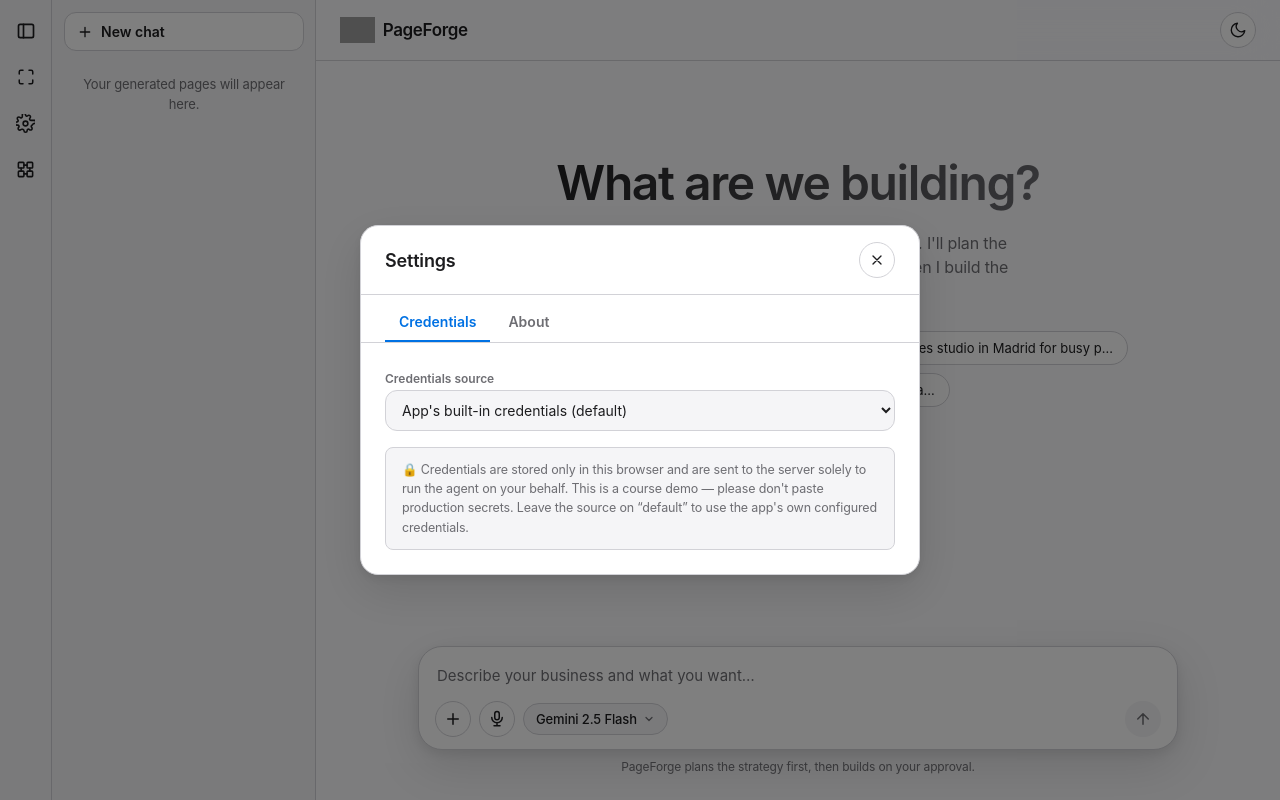
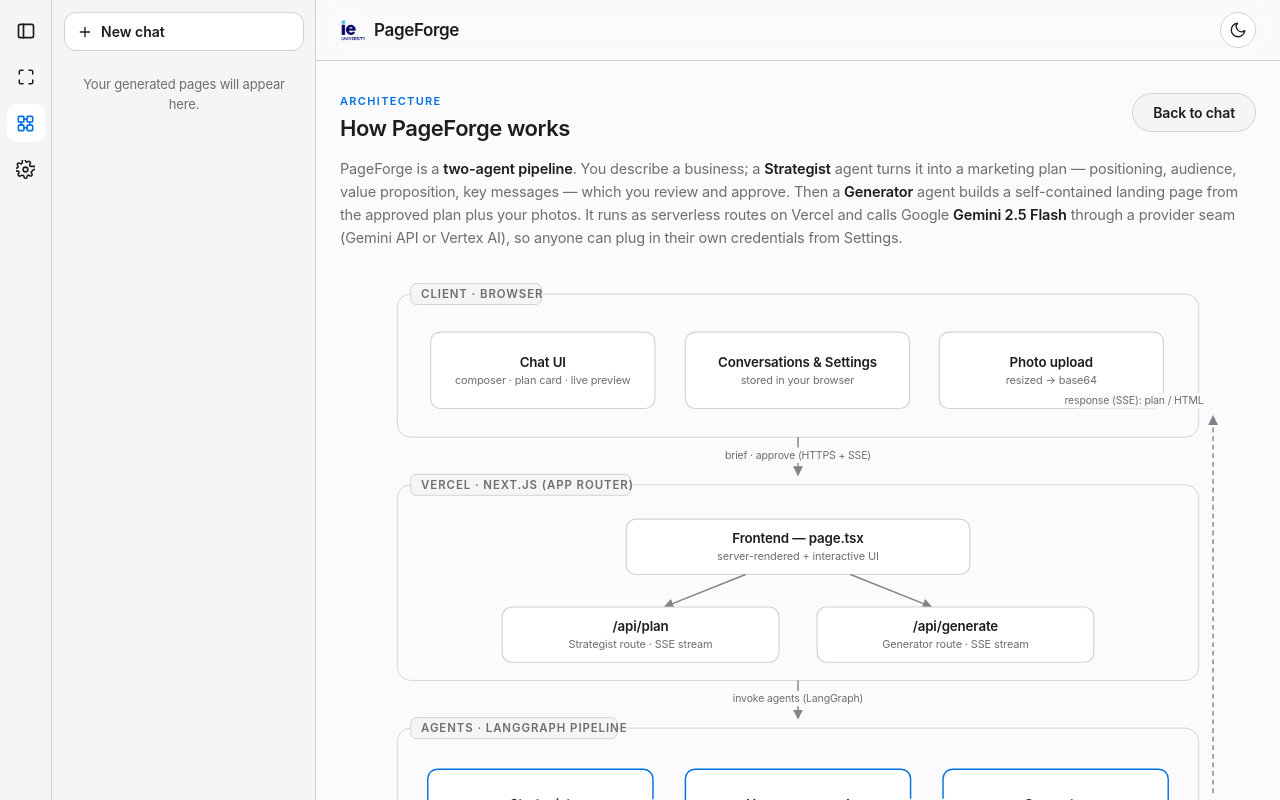
Before and after one commit to lukatcheishvili/generative_AI_project, a Next.js app in the folder web/: page / in a window 1280 px wide. Both pictures are taken after a click on the button 25 px from the left and 123 px from the top of the page. Built offline with nearby package versions, Linux system fonts and the light colour scheme; grey boxes are pictures that could not be loaded.

Commit message:
feat(web): add IE logo asset; architecture renders inline (keeps rail/sidebar/topbar); settings below architecture in rail

```diff
--- a/web/app/globals.css
+++ b/web/app/globals.css
@@ -127,6 +127,11 @@ button {
 
 .rail-btn:hover {
   background: var(--surface-1);
+}
+
+.rail-btn.active {
+  background: var(--surface-1);
+  color: var(--accent);
 }
 
 .app {
@@ -341,6 +346,11 @@ button {
   height: 26px;
   width: auto;
   display: block;
+}
+
+/* The IE mark is navy; render it white on the dark top bar so it stays visible. */
+[data-theme="dark"] .brand-logo {
+  filter: brightness(0) invert(1);
 }
 
 .topbar-right {
@@ -1170,15 +1180,10 @@ textarea.field-input:focus {
 /* --------------------------------------------------------------------------- */
 /* Architecture overlay                                                        */
 /* --------------------------------------------------------------------------- */
-.arch-overlay {
-  position: fixed;
-  inset: 0;
-  background: var(--bg);
-  z-index: 110;
-  display: flex;
-  flex-direction: column;
-  padding: var(--space-6) var(--space-8) var(--space-12);
-  overflow-y: auto;
+.arch-view {
+  max-width: 1000px;
+  margin: 0 auto;
+  width: 100%;
 }
 
 .arch-head {
--- a/web/app/page.tsx
+++ b/web/app/page.tsx
@@ -340,6 +340,7 @@ export default function Home() {
     setSteps([]);
     setError(null);
     setFiles([]);
+    setArchOpen(false);
     setPhase("idle");
   }
 
@@ -707,40 +708,6 @@ export default function Home() {
         </div>
       )}
 
-      {/* Architecture full-screen overlay */}
-      {archOpen && (
-        <div className="arch-overlay">
-          <div className="arch-head">
-            <div>
-              <div className="arch-overline">Architecture</div>
-              <h2>How PageForge works</h2>
-            </div>
-            <button
-              className="icon-btn"
-              onClick={() => setArchOpen(false)}
-              aria-label="Close architecture"
-              title="Close"
-            >
-              <svg width="16" height="16" viewBox="0 0 24 24" fill="none" stroke="currentColor" strokeWidth="2" strokeLinecap="round">
-                <path d="M18 6L6 18M6 6l12 12" />
-              </svg>
-            </button>
-          </div>
-          <p className="arch-intro">
-            PageForge is a <strong>two-agent pipeline</strong>. You describe a business; a{" "}
-            <strong>Strategist</strong> agent turns it into a marketing plan — positioning,
-            audience, value proposition, key messages — which you review and approve. Then a{" "}
-            <strong>Generator</strong> agent builds a self-contained landing page from the
-            approved plan plus your photos. It runs as serverless routes on Vercel and calls
-            Google <strong>Gemini 2.5 Flash</strong> through a provider seam (Gemini API or
-            Vertex AI), so anyone can plug in their own credentials from Settings.
-          </p>
-          <div className="arch-canvas">
-            <ArchitectureDiagram />
-          </div>
-        </div>
-      )}
-
       {/* Left rail — sidebar toggle + full screen */}
       <nav className="rail">
         <button
@@ -771,19 +738,8 @@ export default function Home() {
           )}
         </button>
         <button
-          className="rail-btn"
-          onClick={() => setSettingsOpen(true)}
-          title="Settings"
-          aria-label="Settings"
-        >
-          <svg width="19" height="19" viewBox="0 0 24 24" fill="none" stroke="currentColor" strokeWidth="2" strokeLinecap="round" strokeLinejoin="round">
-            <circle cx="12" cy="12" r="3" />
-            <path d="M19.4 15a1.65 1.65 0 0 0 .33 1.82l.06.06a2 2 0 1 1-2.83 2.83l-.06-.06a1.65 1.65 0 0 0-1.82-.33 1.65 1.65 0 0 0-1 1.51V21a2 2 0 0 1-4 0v-.09A1.65 1.65 0 0 0 8 19.4a1.65 1.65 0 0 0-1.82.33l-.06.06a2 2 0 1 1-2.83-2.83l.06-.06a1.65 1.65 0 0 0 .33-1.82 1.65 1.65 0 0 0-1.51-1H1a2 2 0 0 1 0-4h.09A1.65 1.65 0 0 0 2.6 9a1.65 1.65 0 0 0-.33-1.82l-.06-.06a2 2 0 1 1 2.83-2.83l.06.06a1.65 1.65 0 0 0 1.82.33H7a1.65 1.65 0 0 0 1-1.51V1a2 2 0 0 1 4 0v.09a1.65 1.65 0 0 0 1 1.51 1.65 1.65 0 0 0 1.82-.33l.06-.06a2 2 0 1 1 2.83 2.83l-.06.06a1.65 1.65 0 0 0-.33 1.82V7c.36.62 1 1 1.71 1H23a2 2 0 0 1 0 4h-.09a1.65 1.65 0 0 0-1.51 1z" />
-          </svg>
-        </button>
-        <button
-          className="rail-btn"
-          onClick={() => setArchOpen(true)}
+          className={`rail-btn ${archOpen ? "active" : ""}`}
+          onClick={() => setArchOpen((v) => !v)}
           title="Architecture"
           aria-label="Architecture"
         >
@@ -793,6 +749,17 @@ export default function Home() {
             <rect x="14" y="14" width="7" height="7" rx="1" />
             <rect x="3" y="14" width="7" height="7" rx="1" />
             <path d="M10 6.5h4M6.5 10v4M17.5 10v4M10 17.5h4" />
+          </svg>
+        </button>
+        <button
+          className="rail-btn"
+          onClick={() => setSettingsOpen(true)}
+          title="Settings"
+          aria-label="Settings"
+        >
+          <svg width="19" height="19" viewBox="0 0 24 24" fill="none" stroke="currentColor" strokeWidth="2" strokeLinecap="round" strokeLinejoin="round">
+            <circle cx="12" cy="12" r="3" />
+            <path d="M19.4 15a1.65 1.65 0 0 0 .33 1.82l.06.06a2 2 0 1 1-2.83 2.83l-.06-.06a1.65 1.65 0 0 0-1.82-.33 1.65 1.65 0 0 0-1 1.51V21a2 2 0 0 1-4 0v-.09A1.65 1.65 0 0 0 8 19.4a1.65 1.65 0 0 0-1.82.33l-.06.06a2 2 0 1 1-2.83-2.83l.06-.06a1.65 1.65 0 0 0 .33-1.82 1.65 1.65 0 0 0-1.51-1H1a2 2 0 0 1 0-4h.09A1.65 1.65 0 0 0 2.6 9a1.65 1.65 0 0 0-.33-1.82l-.06-.06a2 2 0 1 1 2.83-2.83l.06.06a1.65 1.65 0 0 0 1.82.33H7a1.65 1.65 0 0 0 1-1.51V1a2 2 0 0 1 4 0v.09a1.65 1.65 0 0 0 1 1.51 1.65 1.65 0 0 0 1.82-.33l.06-.06a2 2 0 1 1 2.83 2.83l-.06.06a1.65 1.65 0 0 0-.33 1.82V7c.36.62 1 1 1.71 1H23a2 2 0 0 1 0 4h-.09a1.65 1.65 0 0 0-1.51 1z" />
           </svg>
         </button>
       </nav>
@@ -896,6 +863,31 @@ export default function Home() {
         </header>
 
         <main className="canvas">
+          {archOpen ? (
+            <div className="arch-view">
+              <div className="arch-head">
+                <div>
+                  <div className="arch-overline">Architecture</div>
+                  <h2>How PageForge works</h2>
+                </div>
+                <button className="btn btn-secondary" onClick={() => setArchOpen(false)}>
+                  Back to chat
+                </button>
+              </div>
+              <p className="arch-intro">
+                PageForge is a <strong>two-agent pipeline</strong>. You describe a business; a{" "}
+                <strong>Strategist</strong> agent turns it into a marketing plan — positioning,
+                audience, value proposition, key messages — which you review and approve. Then a{" "}
+                <strong>Generator</strong> agent builds a self-contained landing page from the
+                approved plan plus your photos. It runs as serverless routes on Vercel and calls
+                Google <strong>Gemini 2.5 Flash</strong> through a provider seam (Gemini API or
+                Vertex AI), so anyone can plug in their own credentials from Settings.
+              </p>
+              <div className="arch-canvas">
+                <ArchitectureDiagram />
+              </div>
+            </div>
+          ) : (
           <div className="canvas-inner">
             {showGreeting && (
               <div className="greeting">
@@ -1202,9 +1194,11 @@ export default function Home() {
               </div>
             )}
           </div>
+          )}
         </main>
 
         {/* Composer */}
+        {!archOpen && (
         <div className="composer-wrap">
           <div style={{ width: "100%", maxWidth: 760 }}>
             {previews.length > 0 && phase === "idle" && (
@@ -1336,6 +1330,7 @@ export default function Home() {
             </div>
           </div>
         </div>
+        )}
       </div>
     </div>
   );
```
Also changed, not shown: web/public/ie-logo.png (added).
